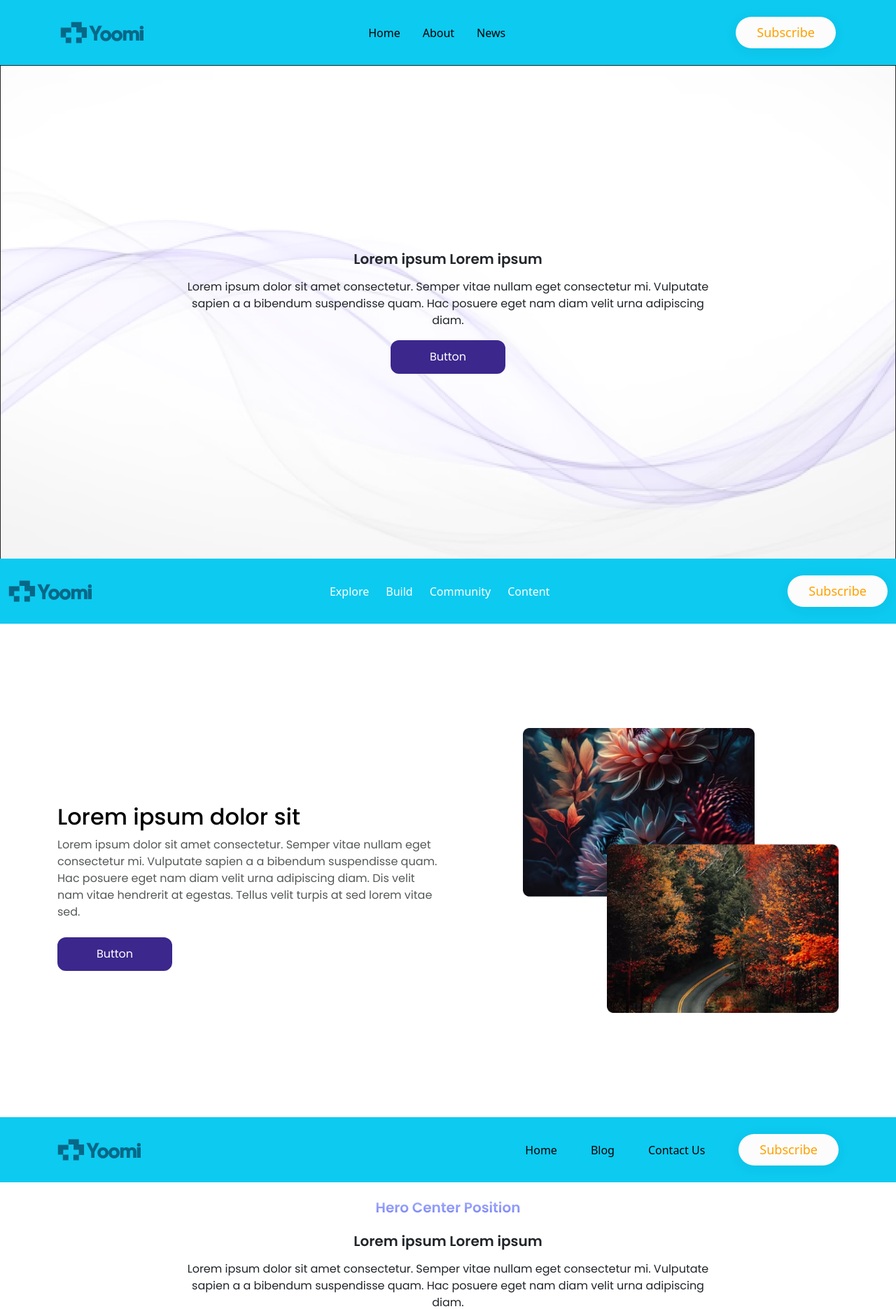
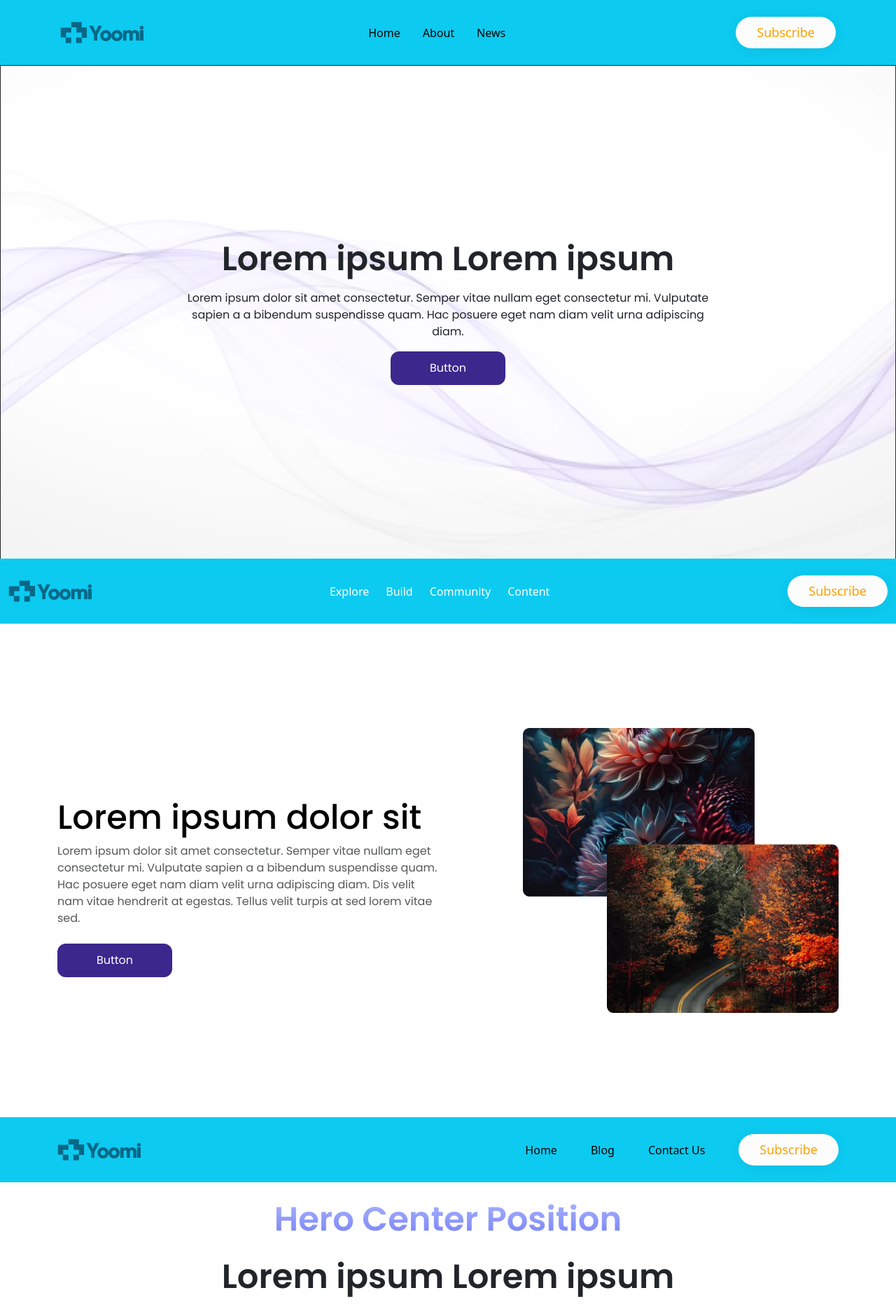
Before and after one commit to neharadialcode/bootstrap-common-components, a React (Create React App) app: page /hero in a window 1280 px wide. Shown: the top 1870 px of the page at 70% size. Built offline with nearby package versions, Linux system fonts and the light colour scheme.

Commit message:
error solving

```diff
--- a/src/components/herosection/HeroCenter.jsx
+++ b/src/components/herosection/HeroCenter.jsx
@@ -11,8 +11,7 @@ const HeroCenter = () => {
         <div className=" hero_center d-flex ali min-vh100 hero_custom_height align-items-center justify-content-center">
           <div className=" container ">
             <div className=" text-center">
-
-              <h1 className=" text-center fw-semibold fs_md ff_poppins  mx-auto">
+              <h1 className=" text-center fw-semibold fs_2xl ff_poppins  mx-auto">
                 Lorem ipsum Lorem ipsum
               </h1>
               <p className=" ff_poppins fw-normal fs_sm  mx-auto pt-2 max_w_hero_par mx-auto">
--- a/src/components/herosection/HeroCenterPosition.jsx
+++ b/src/components/herosection/HeroCenterPosition.jsx
@@ -8,10 +8,10 @@ const HeroCenterPosition = () => {
         <HeaderRightAlign />
         <div className=" d-flex hero_custom_height align-items-center">
           <div className=" container mt-4">
-            <h1 className=" text-center mb-4 fs_md ff_poppins text_linear_gradient fw-semibold">
+            <h1 className=" text-center mb-4 fs_2xl ff_poppins text_linear_gradient fw-semibold">
               Hero Center Position
             </h1>
-            <h2 className=" text-center fw-semibold fs_md ff_poppins  mx-auto">
+            <h2 className=" text-center fw-semibold fs_2xl ff_poppins  mx-auto">
               Lorem ipsum Lorem ipsum
             </h2>
             <p className=" ff_poppins fw-normal fs_sm  mx-auto pt-2 max_w_hero_par mx-auto text-center">
--- a/src/components/herosection/HeroHalfContentHalfImage.jsx
+++ b/src/components/herosection/HeroHalfContentHalfImage.jsx
@@ -10,7 +10,7 @@ const HeroHalfContentHalfImage = () => {
           <div className=" container py-5">
             <div className=" row flex-column-reverse flex-md-row align-items-center justify-content-between">
               <div className="  col-md-6 mt-5">
-                <h1 className=" ff_poppins fw-medium fs_xl text-black">
+                <h1 className=" ff_poppins fw-medium fs_2xl text-black">
                   Lorem ipsum dolor sit{" "}
                 </h1>
 
--- a/src/components/herosection/HeroPosition.jsx
+++ b/src/components/herosection/HeroPosition.jsx
@@ -36,7 +36,7 @@ const HeroPosition = () => {
               <span className="ff_poppins font-md text-black">
                 A nice headline
               </span>
-              <h1 className=" ff_poppins fw-medium fs_xl text-black">
+              <h1 className=" ff_poppins fw-medium fs_2xl text-black">
                 Goes here
               </h1>
 
--- a/src/components/herosection/HeroPositionHalf.jsx
+++ b/src/components/herosection/HeroPositionHalf.jsx
@@ -13,7 +13,7 @@ const HeroPositionHalf = () => {
                 <span className="ff_poppins font-md text-black">
                   A nice headline
                 </span>
-                <h1 className=" ff_poppins fw-medium fs_xl text-black">
+                <h1 className=" ff_poppins fw-medium fs_2xl text-black">
                   Goes here
                 </h1>
 
--- a/src/hero.css
+++ b/src/hero.css
@@ -46,7 +46,7 @@
 }
 
 .max_w_position_hero_img {
-    max-width: 250px;
+    max-width: 190px;
 }
 
 /* ===================COMMON BTN============== */
@@ -111,7 +111,7 @@
 
 @media (max-width:575.98px) {
     .max_w_position_hero_img {
-        max-width: 170px !important;
+        max-width: 130px !important;
     }
 }
 
```
